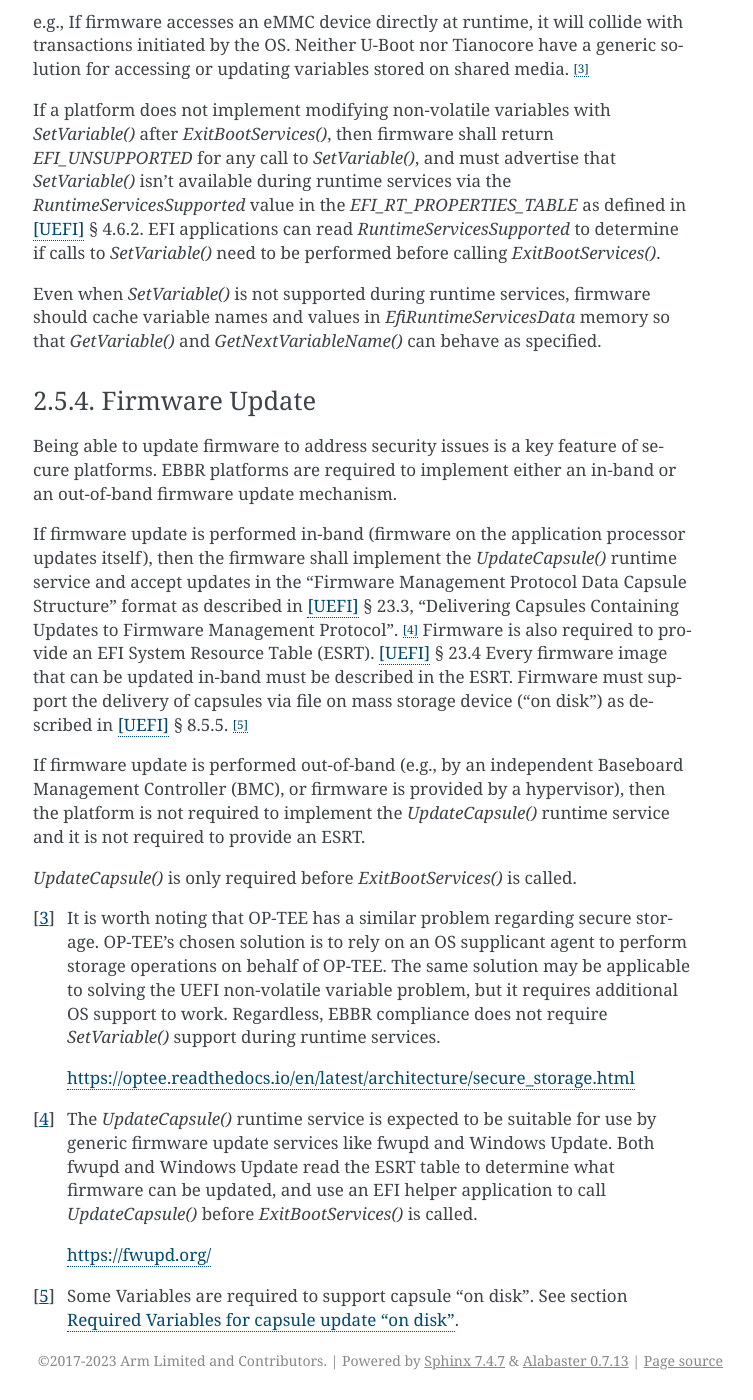
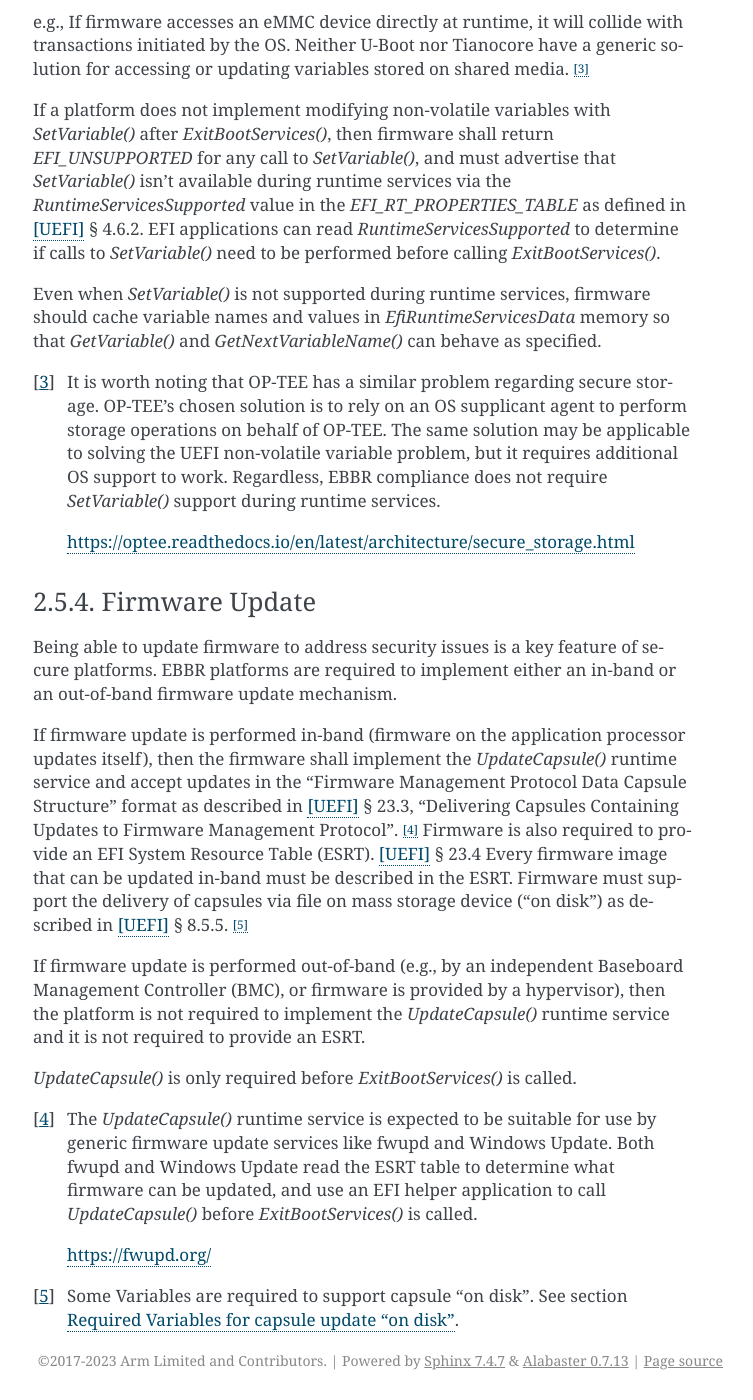
Before and after one commit to ARM-software/ebbr, a Sphinx documentation site: the page built from source/chapter2-uefi.rst, in a window 1280 px wide and 1400 px high, scrolled down 10570 px. Shown: the whole window, without its empty margins (387-1140 px from the left). Built offline with Sphinx 7.4.7, drawn with Linux system fonts in a browser that asks for light colours; part of the change alters nothing that is shown.

```diff
--- a/source/chapter2-uefi.rst
+++ b/source/chapter2-uefi.rst
@@ -522,6 +522,17 @@ Even when `SetVariable()` is not supported during runtime services, firmware
 should cache variable names and values in `EfiRuntimeServicesData` memory so
 that `GetVariable()` and `GetNextVariableName()` can behave as specified.
 
+.. [#OPTEESupplicant] It is worth noting that OP-TEE has a similar problem
+   regarding secure storage.
+   OP-TEE's chosen solution is to rely on an OS supplicant agent to perform
+   storage operations on behalf of OP-TEE.
+   The same solution may be applicable to solving the UEFI non-volatile
+   variable problem, but it requires additional OS support to work.
+   Regardless, EBBR compliance does not require `SetVariable()` support
+   during runtime services.
+
+   https://optee.readthedocs.io/en/latest/architecture/secure_storage.html
+
 .. _section-fw-update:
 
 Firmware Update
@@ -546,18 +557,6 @@ service and it is not required to provide an ESRT.
 
 `UpdateCapsule()` is only required before `ExitBootServices()` is called.
 
-
-.. [#OPTEESupplicant] It is worth noting that OP-TEE has a similar problem
-   regarding secure storage.
-   OP-TEE's chosen solution is to rely on an OS supplicant agent to perform
-   storage operations on behalf of OP-TEE.
-   The same solution may be applicable to solving the UEFI non-volatile
-   variable problem, but it requires additional OS support to work.
-   Regardless, EBBR compliance does not require `SetVariable()` support
-   during runtime services.
-
-   https://optee.readthedocs.io/en/latest/architecture/secure_storage.html
-
 .. [#FMPNote] The `UpdateCapsule()` runtime service is expected to be suitable
    for use by generic firmware update services like fwupd and Windows Update.
    Both fwupd and Windows Update read the ESRT table to determine what firmware
```
